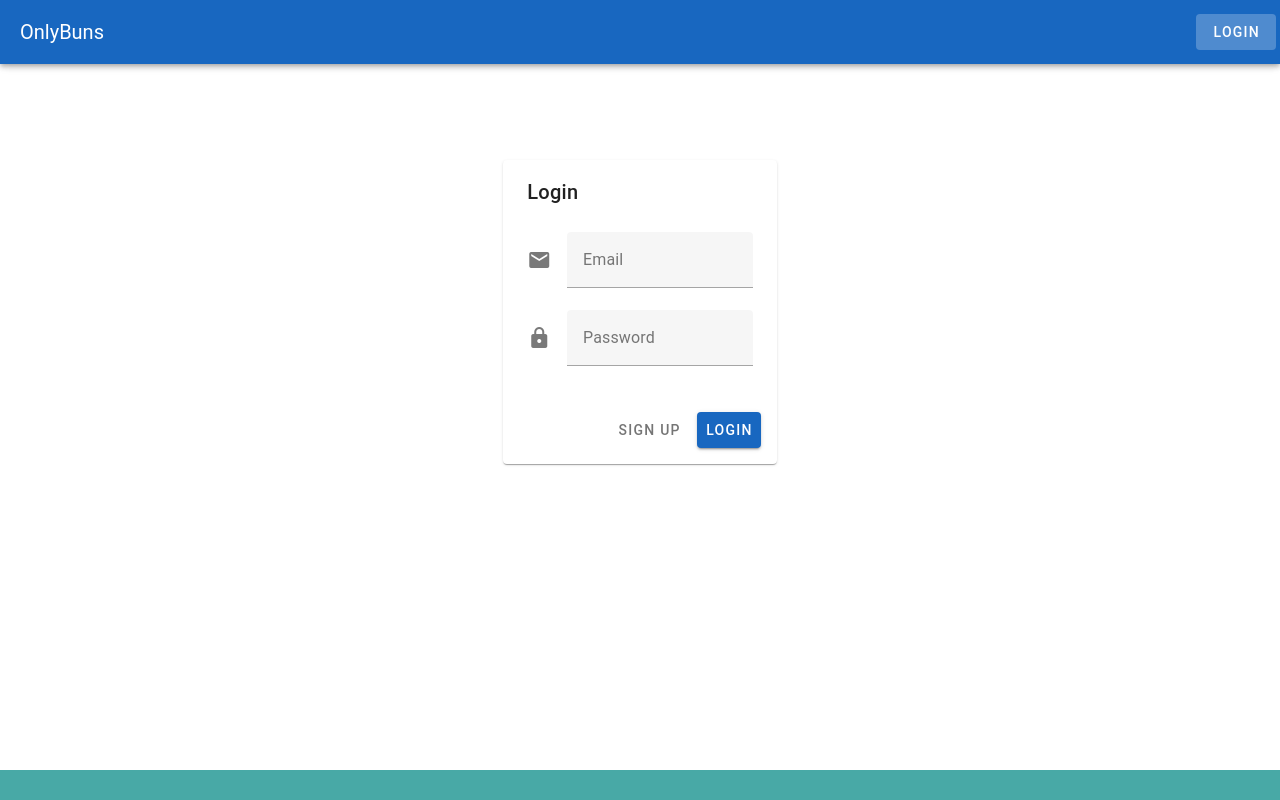
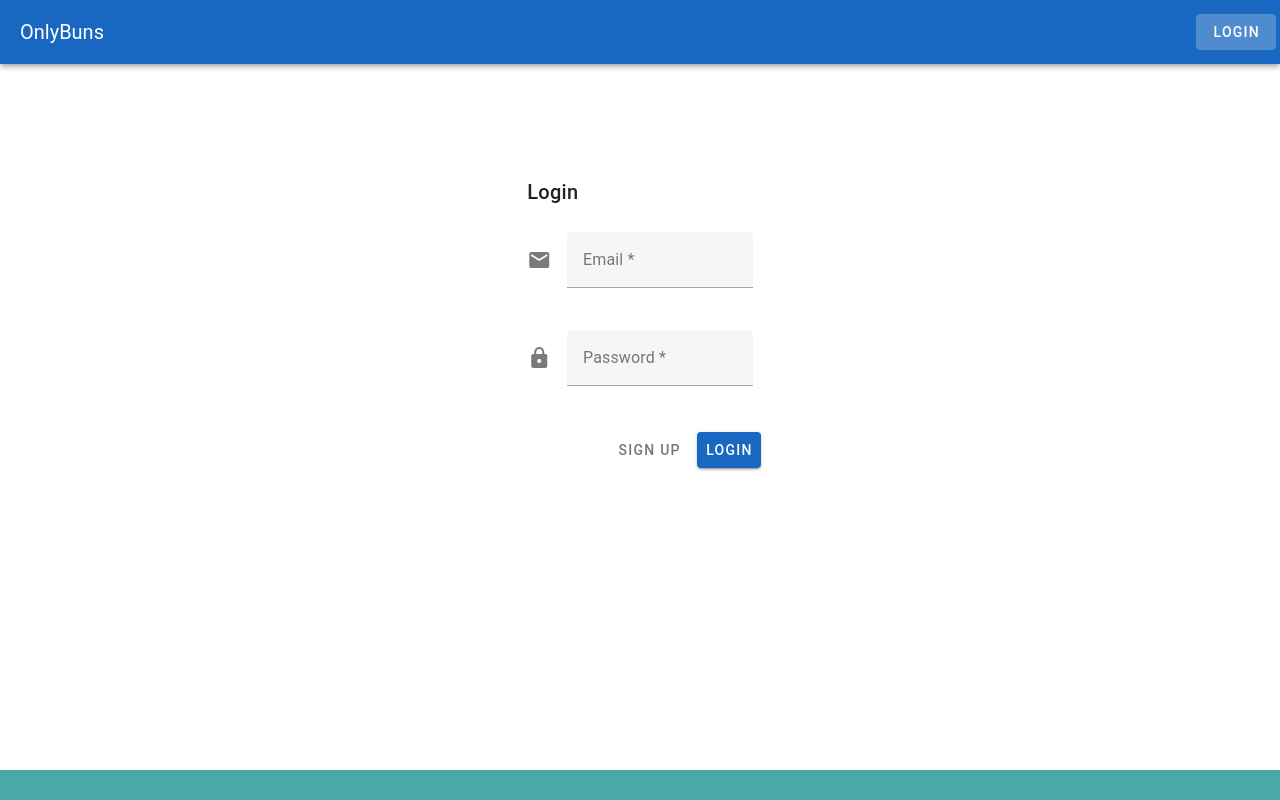
Before and after one commit to CerTech-Solutions/OnlyBuns, a Vue app in the folder frontend/: page /login in a window 1280 px wide. Built offline with nearby package versions, Linux system fonts and the light colour scheme.

Commit message:
feat: Added axiosInstance and extended LoginView
- axiosInstance is custom axios object
- LoginView has validation

```diff
--- a/frontend/package.json
+++ b/frontend/package.json
@@ -8,6 +8,7 @@
   },
   "dependencies": {
     "@mdi/font": "7.4.47",
+    "axios": "^1.7.7",
     "roboto-fontface": "*",
     "vue": "^3.4.31",
     "vue-router": "^4.4.5",
--- /dev/null
+++ b/frontend/src/utils/axiosInstance.js
@@ -0,0 +1,7 @@
+import axios from 'axios';
+
+const axiosInstance = axios.create({
+	baseURL: 'http://localhost:3000/api',
+});
+
+export default axiosInstance;
--- a/frontend/src/views/LoginView.vue
+++ b/frontend/src/views/LoginView.vue
@@ -2,23 +2,26 @@
   <v-container>
     <v-row justify="center">
       <v-col lg="3">
-        <v-card>
+        <v-card variant="text">
           <v-card-title class="headline">Login</v-card-title>
           <v-spacer></v-spacer>
           <v-card-text>
-            <v-form>
+            <v-form v-model="valid">
               <v-text-field
-                label="Email"
+                label="Email *"
                 v-model="email"
                 prepend-icon="mdi-email"
                 type="email"
+                :rules="emailRules"
                 required
               ></v-text-field>
+              <br>
               <v-text-field
-                label="Password"
+                label="Password *"
                 v-model="password"
                 prepend-icon="mdi-lock"
                 type="password"
+                :rules="passwordRules"
                 required
               ></v-text-field>
               <v-alert v-if="errorMessage" type="error">{{ errorMessage }}</v-alert>
@@ -37,18 +40,40 @@
 
 <script>
 import { errorMessages } from 'vue/compiler-sfc';
+import axios from '@/utils/axiosInstance';
 
 export default {
   data() {
     return {
+      valid: false,
       email: '',
+      emailRules: [
+        v => !!v,
+      ],
       password: '',
+      passwordRules: [
+        v => !!v,
+      ],
       errorMessage: ''
     };
   },
   methods: {
     login() {
+      if (!this.valid) {
+        return;
+      }
 
+      axios.post('/user/login', {
+        email: this.email,
+        password: this.password
+      })
+      .then(response => {
+        role = response.data.role;
+        localStorage.setItem('role', role);
+      })
+      .catch(error => {
+        this.errorMessage = error.response.data.errors[0].message;
+      });
     },
     signUp() {
 
```
Also changed, not shown: 1 other file (tests, documents, lock files or other folders).
